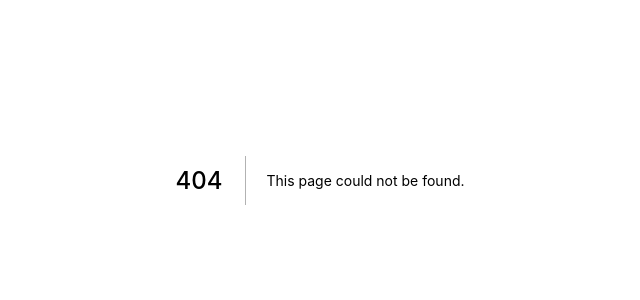
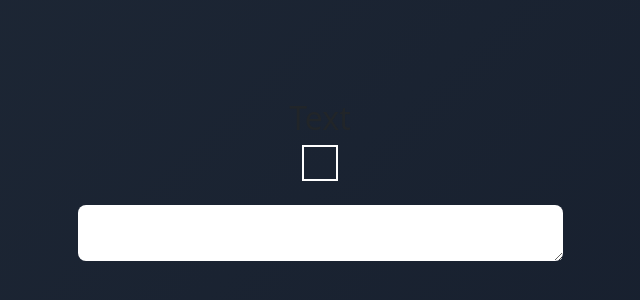
Before and after one commit to crismagno/app2, a Next.js app: page /test in a window 1280 px wide. Before the commit this address had no page. Shown: the part 220-520 px from the top of the page, without its empty margins (320-960 px from the left). Built offline with nearby package versions, Linux system fonts and the light colour scheme.

Commit message:
Test textarea

```diff
--- a/src/containers/Chat/ListRoomsSaved/index.tsx
+++ b/src/containers/Chat/ListRoomsSaved/index.tsx
@@ -34,7 +34,7 @@ export const ListRoomsSaved: React.FC = (): JSX.Element => {
       <div
         className={`
         d-md-flex flex-column p-3
-        col-lg-4 col-md-4 col-8
+        col-lg-3 col-md-3 col-8
         absolute
         ${toggleClasses ? "-left-full" : "left-0"}
         z-10
--- /dev/null
+++ b/src/pages/test.tsx
@@ -0,0 +1,25 @@
+import { useState } from "react";
+
+export default function Test() {
+  const [text, setText] = useState<string>("");
+
+  return (
+    <div
+      className="
+        flex flex-col justify-center items-center
+        h-screen w-screen"
+    >
+      <h2 className="text-center">Text</h2>
+
+      <span className="border-2 border-white max-w-md max-h-16 overflow-x-hidden p-3">
+        {text}
+      </span>
+
+      <textarea
+        className="rounded-lg text-black mt-4 p-1"
+        cols={50}
+        onChange={(e) => setText(e.target.value)}
+      ></textarea>
+    </div>
+  );
+}
```
